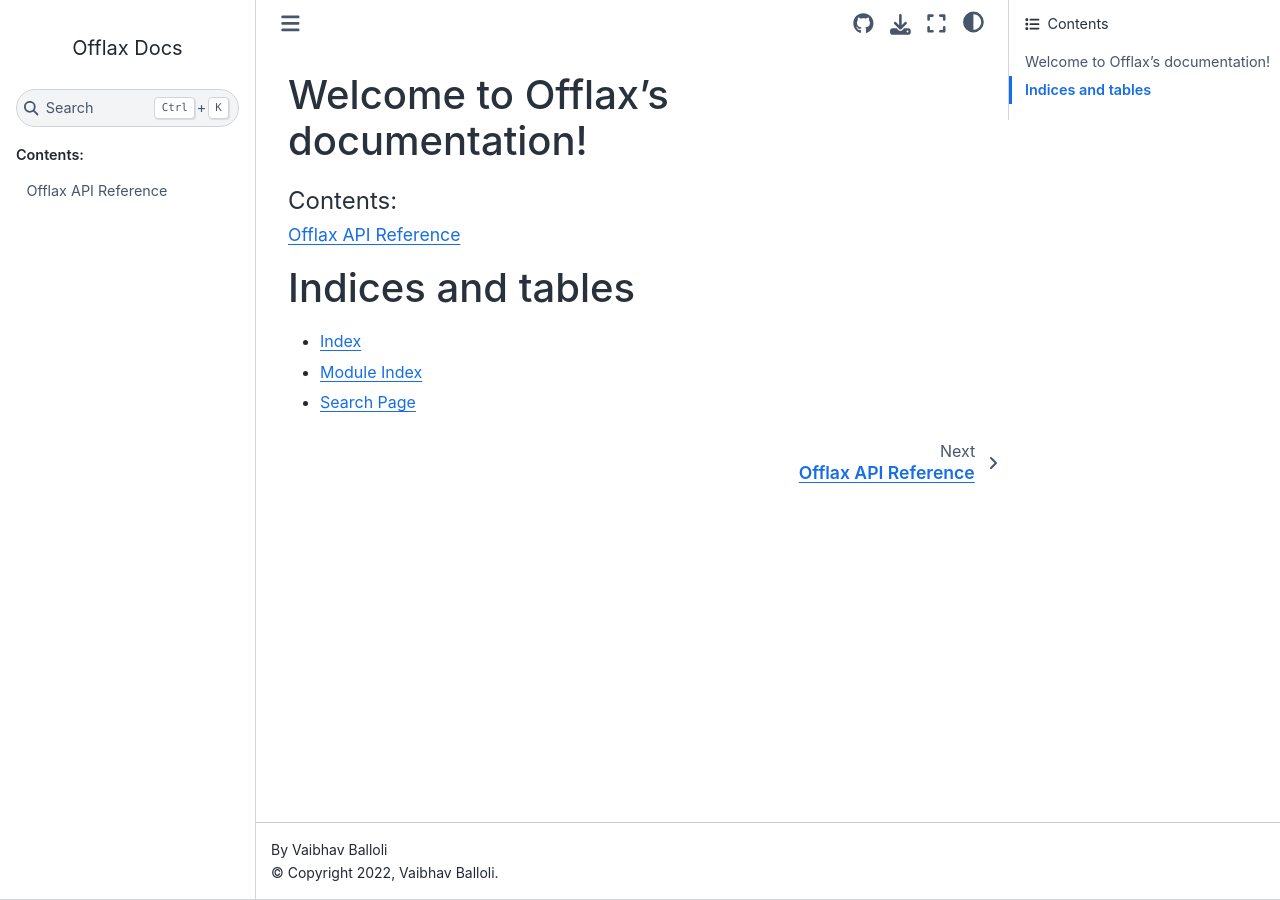
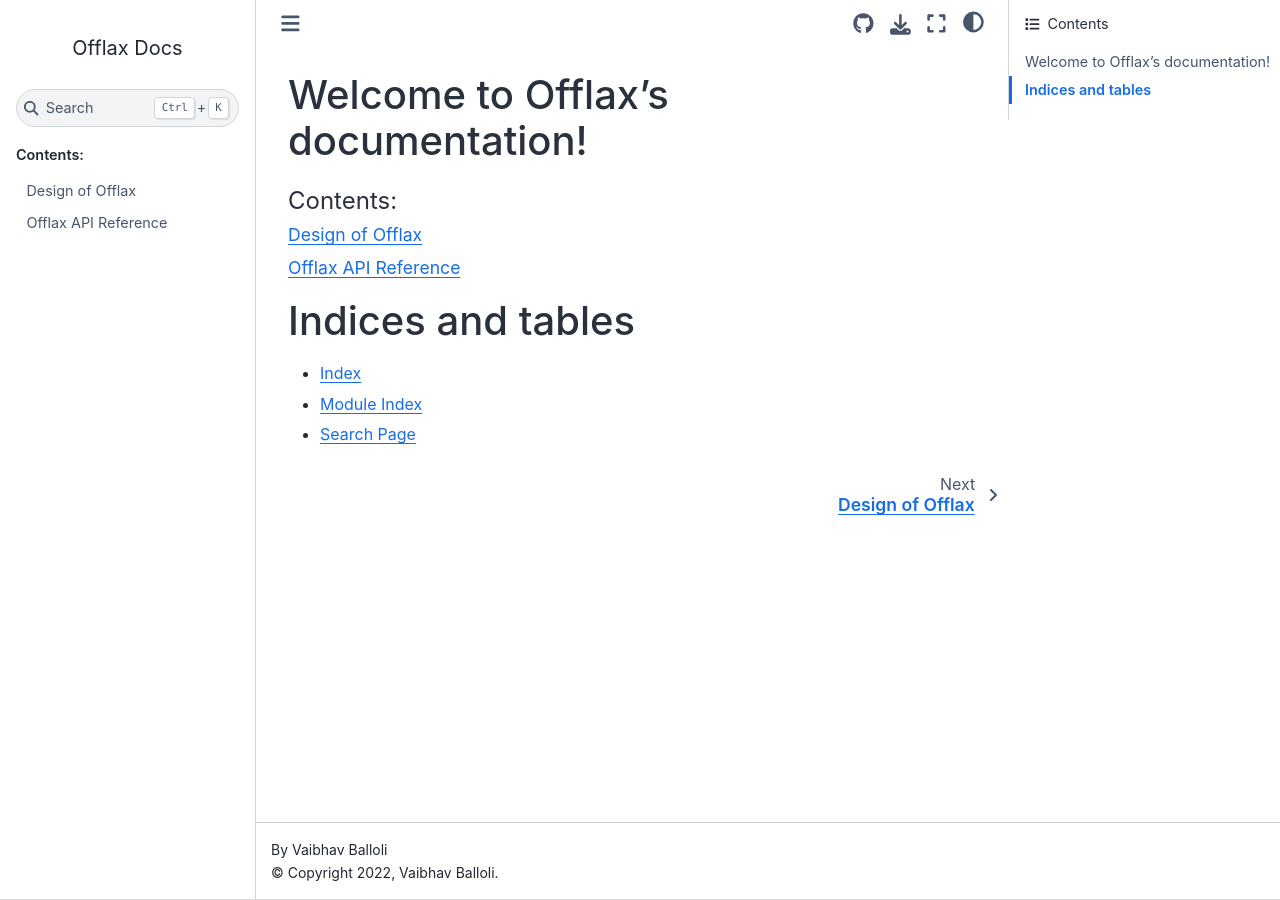
Before and after one commit to vballoli/offlax, a Sphinx documentation site: the page built from docs/index.rst, in a window 1280 px wide. Built offline with Sphinx 7.4.7 and the Sphinx Book theme 1.1.4, drawn with Linux system fonts in a browser that asks for light colours.

Commit message:
Update docs

```diff
--- a/docs/conf.py
+++ b/docs/conf.py
@@ -90,4 +90,4 @@ html_sourcelink_suffix = ""
 # Add any paths that contain custom static files (such as style sheets) here,
 # relative to this directory. They are copied after the builtin static files,
 # so a file named "default.css" will overwrite the builtin "default.css".
-html_static_path = ["_static", "_images"]
+# html_static_path = ["_static", "_images"]
--- a/docs/index.rst
+++ b/docs/index.rst
@@ -10,6 +10,7 @@ Welcome to Offlax's documentation!
    :maxdepth: 3
    :caption: Contents:
 
+   design
    api
 
 
--- a/docs/offlax/offlax.cql.rst
+++ b/docs/offlax/offlax.cql.rst
@@ -9,6 +9,12 @@ offlax.cql
 
 
 
+   .. rubric:: Functions
+
+   .. autosummary::
+
+      sample
+
 
 
 
--- a/docs/offlax/offlax.rst
+++ b/docs/offlax/offlax.rst
@@ -30,5 +30,6 @@ offlax
    offlax.cql
    offlax.models
    offlax.replay_buffer
+   offlax.runner
    offlax.sac
    offlax.utils
--- /dev/null
+++ b/docs/offlax/offlax.runner.rst
@@ -0,0 +1,4 @@
+offlax.runner
+=============
+
+.. automodule:: offlax.runner
```
Also changed, not shown: docs/design.md (added, +3 -0 lines).
